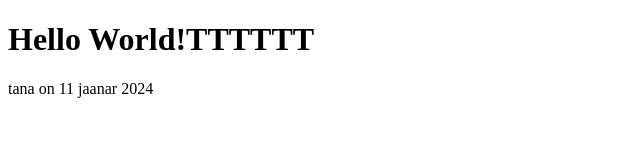
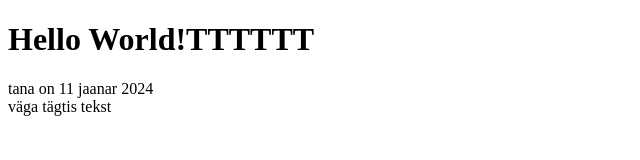
Before and after one commit to alexkaasik/remote-test-for-webstorm-init, a plain HTML site: page index.html in a window 1280 px wide. Shown: the whole page, without its empty margins (0-640 px from the left). Drawn offline with Linux system fonts and the light colour scheme.

Commit message:
väga tägtis tekst

```diff
--- a/index.html
+++ b/index.html
@@ -7,5 +7,6 @@
 <body>
     <h1>Hello World!TTTTTT</h1>
     <div>tana on 11 jaanar 2024</div>
+    <div>väga tägtis tekst</div>
 </body>
 </html>
```
